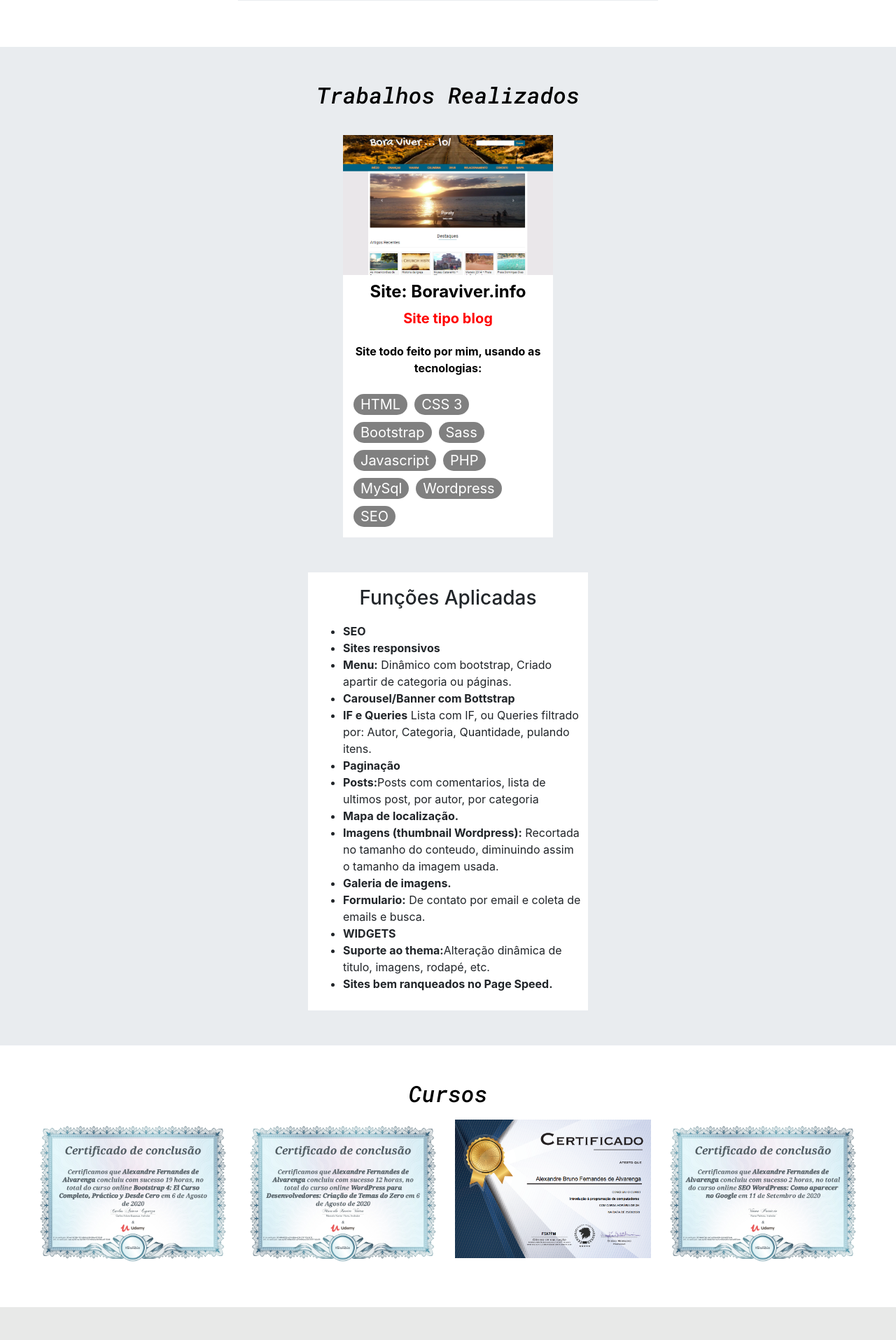
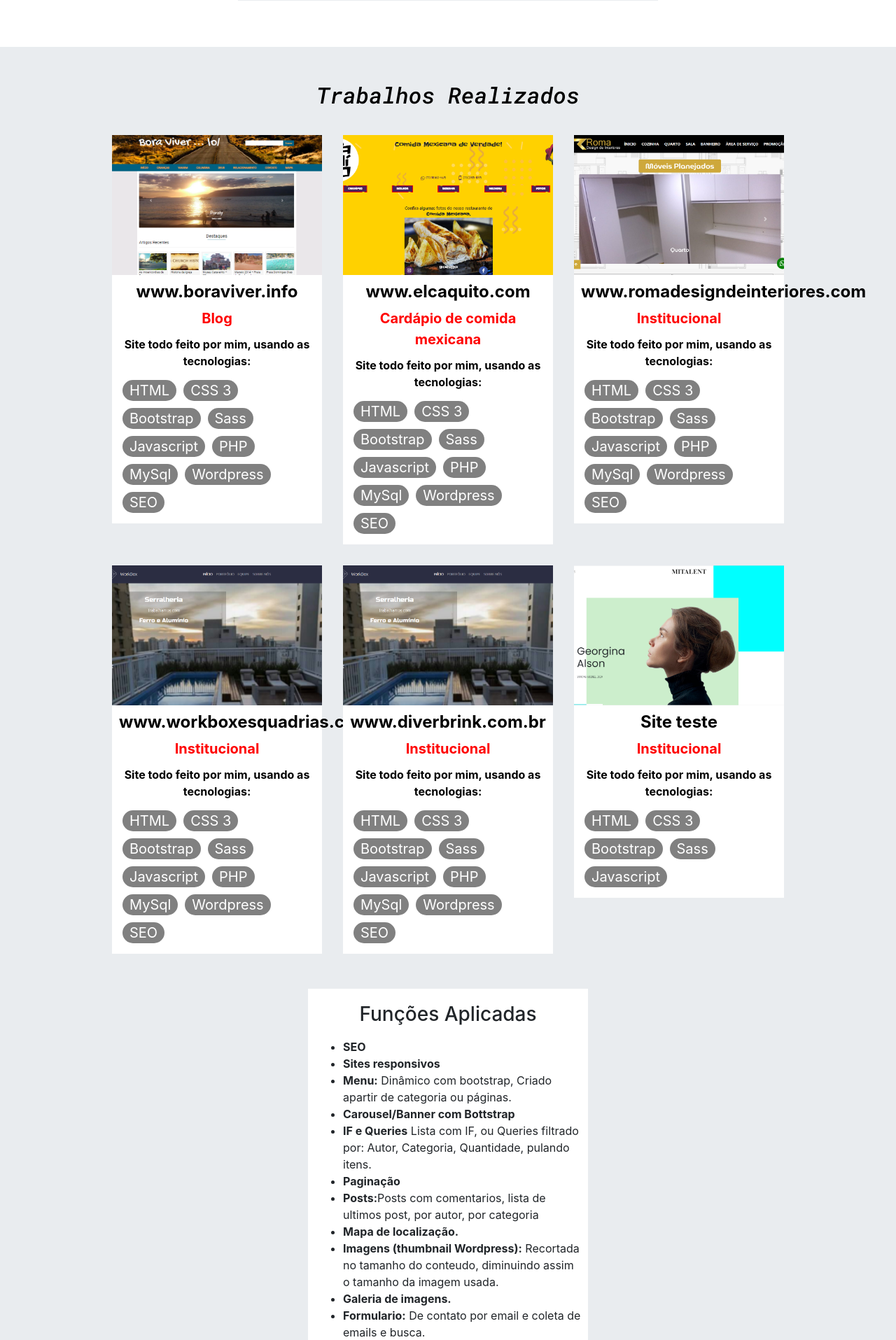
Before and after one commit to 2011Alexandrealvarenga/Portfolio2, a PHP site: page / in a window 1280 px wide. Shown: the part 1875-3790 px from the top of the page at 70% size. Before the commit the page ends 3743 px from the top, so only its background shows below. Run offline with PHP 8.4, Linux system fonts and the light colour scheme; some libraries are stand-ins or nearby versions.

Commit message:
update works

```diff
--- a/index.html
+++ b/index.html
@@ -198,8 +198,8 @@
                   <img class="img-fluid img-trabalho" src="boraviver.png">
                 </div>
                 <div class="desc-trabalho">
-                  <h4>Site: Boraviver.info</h4>
-                  <p>Site tipo blog</p>
+                  <h4>www.boraviver.info</h4>
+                  <p>Blog</p>
                   <p class="p-desc">Site todo feito por mim, usando as tecnologias:</p>
                   <ul>
                     <li>HTML</li>
@@ -212,78 +212,121 @@
                     <li>Wordpress</li>
                     <li>SEO</li>
                   </ul>
-
-                  <!-- <p class="p-desc-b">   /  /  e .</p> -->
-
                 </div>
-                <!-- <div class="desc-trabalho">
-                  <p class="p-desc">Site todo feito por mim, usando as tecnologias:</p>
-                  <p class="p-desc-b">HTML / CSS (Bootstrap / Sass) / Javascript / PHP Xampp / MySql e Wordpress.</p>
-
-                </div> -->
               </a>
             </div>
-            <!-- <div class="unid-trabalho">
+            <div class="unid-trabalho">
               <a href="http://elcaquito.com/" target="_blank" >
 
                 <div class="foto-trabalho">
                   <img class="img-fluid img-trabalho" src="elcaquito.png">
                 </div>
                 <div class="desc-trabalho">
-                  <p class="p-desc ">Site todo feito por mim, usando as tecnologias:</p>
-                  <p class="p-desc-b">HTML / CSS (Bootstrap / Sass) / Javascript / PHP Xampp / MySql e Wordpress.</p>
+                  <h4>www.elcaquito.com</h4>
+                  <p>Cardápio de comida mexicana</p>
+                  <p class="p-desc">Site todo feito por mim, usando as tecnologias:</p>
+                  <ul>
+                    <li>HTML</li>
+                    <li>CSS 3</li>
+                    <li>Bootstrap</li>
+                    <li>Sass</li>
+                    <li>Javascript</li>
+                    <li>PHP</li>
+                    <li>MySql</li>
+                    <li>Wordpress</li>
+                    <li>SEO</li>
+                  </ul>
                 </div>
               </a>
             </div>
             <div class="unid-trabalho">
               <a href="http://romadesigndeinteriores.com/" target="_blank" >
-
                 <div class="foto-trabalho">
                   <img class="img-fluid img-trabalho" src="roma.png">
                 </div>
                 <div class="desc-trabalho">
-                  <p class="p-desc ">Site todo feito por mim, usando as tecnologias:</p>
-                  <p class="p-desc-b">HTML / CSS (Bootstrap / Sass) / Javascript / PHP Xampp / MySql e Wordpress.</p>
+                  <h4>www.romadesigndeinteriores.com</h4>
+                  <p>Institucional</p>
+                  <p class="p-desc">Site todo feito por mim, usando as tecnologias:</p>
+                  <ul>
+                    <li>HTML</li>
+                    <li>CSS 3</li>
+                    <li>Bootstrap</li>
+                    <li>Sass</li>
+                    <li>Javascript</li>
+                    <li>PHP</li>
+                    <li>MySql</li>
+                    <li>Wordpress</li>
+                    <li>SEO</li>
+                  </ul>
                 </div>
               </a>
             </div>
-
             <div class="unid-trabalho">
               <a href="http://workboxesquadrias.com/" target="_blank" >
-
                 <div class="foto-trabalho">
                   <img class="img-fluid img-trabalho" src="workbox.PNG">
                 </div>
                 <div class="desc-trabalho">
-                  <p class="p-desc ">Site todo feito por mim, usando as tecnologias:</p>
-                  <p class="p-desc-b">HTML / CSS 3 (Bootstrap/Sass) / Javascript / Wordpress / PHP</p>
+                  <h4>www.workboxesquadrias.com</h4>
+                  <p>Institucional</p>
+                  <p class="p-desc">Site todo feito por mim, usando as tecnologias:</p>
+                  <ul>
+                    <li>HTML</li>
+                    <li>CSS 3</li>
+                    <li>Bootstrap</li>
+                    <li>Sass</li>
+                    <li>Javascript</li>
+                    <li>PHP</li>
+                    <li>MySql</li>
+                    <li>Wordpress</li>
+                    <li>SEO</li>
+                  </ul>
                 </div>
               </a>
             </div>
             <div class="unid-trabalho">
-              <a href="http://diverbrink.com.br/" target="_blank" >
-
+              <a href="http://diverbrink.com.br" target="_blank" >
                 <div class="foto-trabalho">
-                  <img class="img-fluid img-trabalho" src="diverbrink.PNG">
+                  <img class="img-fluid img-trabalho" src="workbox.PNG">
                 </div>
                 <div class="desc-trabalho">
-                  <p class="p-desc ">Site todo feito por mim, usando as tecnologias:</p>
-                  <p class="p-desc-b">HTML / CSS 3 (Bootstrap / Sass) / Javascript / Wordpress / PHP</p>
+                  <h4>www.diverbrink.com.br</h4>
+                  <p>Institucional</p>
+                  <p class="p-desc">Site todo feito por mim, usando as tecnologias:</p>
+                  <ul>
+                    <li>HTML</li>
+                    <li>CSS 3</li>
+                    <li>Bootstrap</li>
+                    <li>Sass</li>
+                    <li>Javascript</li>
+                    <li>PHP</li>
+                    <li>MySql</li>
+                    <li>Wordpress</li>
+                    <li>SEO</li>
+                  </ul>
                 </div>
               </a>
             </div>
             <div class="unid-trabalho">
               <a href="https://2011alexandrealvarenga.github.io/bloomin-html/" target="_blank" >
-
                 <div class="foto-trabalho">
-                  <img class="img-fluid img-trabalho" src="booming.png">
+                  <img class="img-fluid img-trabalho" src="booming.PNG">
                 </div>
                 <div class="desc-trabalho">
-                  <p class="p-desc ">Site todo feito por mim, usando as tecnologias:</p>
-                  <p class="p-desc-b">HTML / CSS 3 (Bootstrap / Sass) / Javascript</p>
+                  <h4>Site teste</h4>
+                  <p>Institucional</p>
+                  <p class="p-desc">Site todo feito por mim, usando as tecnologias:</p>
+                  <ul>
+                    <li>HTML</li>
+                    <li>CSS 3</li>
+                    <li>Bootstrap</li>
+                    <li>Sass</li>
+                    <li>Javascript</li>
+                  </ul>
                 </div>
               </a>
-            </div> -->
+            </div>
           </div>
         </div>
       </div>
--- a/style.css
+++ b/style.css
@@ -418,7 +418,7 @@ color: #000;
   font-weight: bold;
   color: #000;
   font-size: 16px;
-  padding: 20px 0;
+  padding: 10px 0;
 }
 .desc-trabalho .p-desc-b{
   padding-top: 20px;
```
